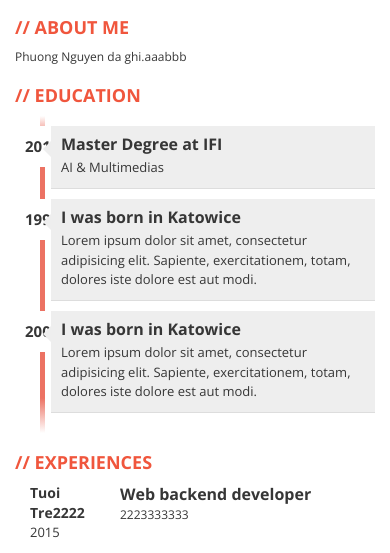
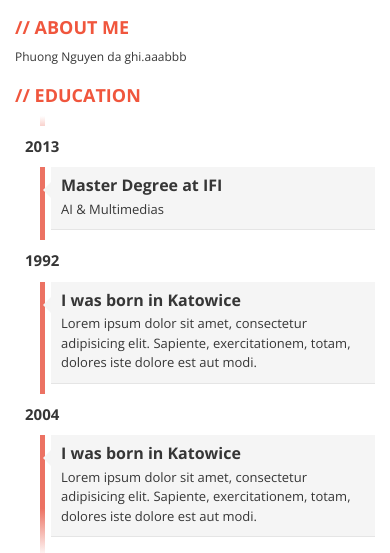
Before and after one commit to nqphuong/flexCVReact, a plain HTML site: page index.html in a window 390 px wide. Shown: the part 294-847 px from the top of the page. Drawn offline with nearby package versions, Linux system fonts and the light colour scheme.

```diff
--- a/css/main.css
+++ b/css/main.css
@@ -1,7 +1,7 @@
 /*******************************************
 FONTS
 *******************************************/
-@import url(http://fonts.googleapis.com/css?family=Open+Sans:400,600,700,800);
+@import url(https://fonts.googleapis.com/css?family=Open+Sans:400,600,700,800);
 /*******************************************
 SETTINGS
 *******************************************/
@@ -166,7 +166,7 @@ CONTAINER
   height: 0;
   width: 0;
   border: solid transparent;
-  border-right-color: #eee;
+  border-right-color: #f5f5f5;
   border-width: 8px;
   pointer-events: none;
 }
@@ -191,10 +191,10 @@ CONTAINER
 .education .description{
   width: 90%;
   float: right !important;
-  background: #eee;
+  background: #f5f5f5;
   padding: 10px 10px 0 10px;
   margin-bottom: 10px;
-  border-bottom: 1px solid #ddd;
+  border-bottom: 1px solid #e5e5e5;
   position: relative;
   display: inline-block;
 }
@@ -554,3 +554,9 @@ CONTAINER
 #f-add-hobby .first{
   clear: both;
 }
+
+@media (max-width: 991px){
+    .education .year{
+        width: auto;
+    }
+}
--- a/index.html
+++ b/index.html
@@ -2,6 +2,7 @@
 <html lang="en">
     <head>
         <meta charset="utf-8">
+        <meta name="viewport" content="width=device-width, initial-scale=1.0, minimum-scale=1.0, maximum-scale=1.0, user-scalable=no">
 
         <link href="css/bootstrap.min.css" rel="stylesheet">
         <link href="css/font-awesome.min.css" rel="stylesheet">
--- a/js/functions.js
+++ b/js/functions.js
@@ -112,5 +112,5 @@ function getURLParameter(sParam){
 
 function allowModif(){
 	var token = getURLParameter('token');
-	return (token != undefined && token == 'allomodif9999') ? true : false;
+	return (token != undefined && token == '6rghPNPs') ? true : false;
 }
```
Also changed, not shown: images/myavatar.jpg, images/myavatar2.jpg (added), 2 other files.
